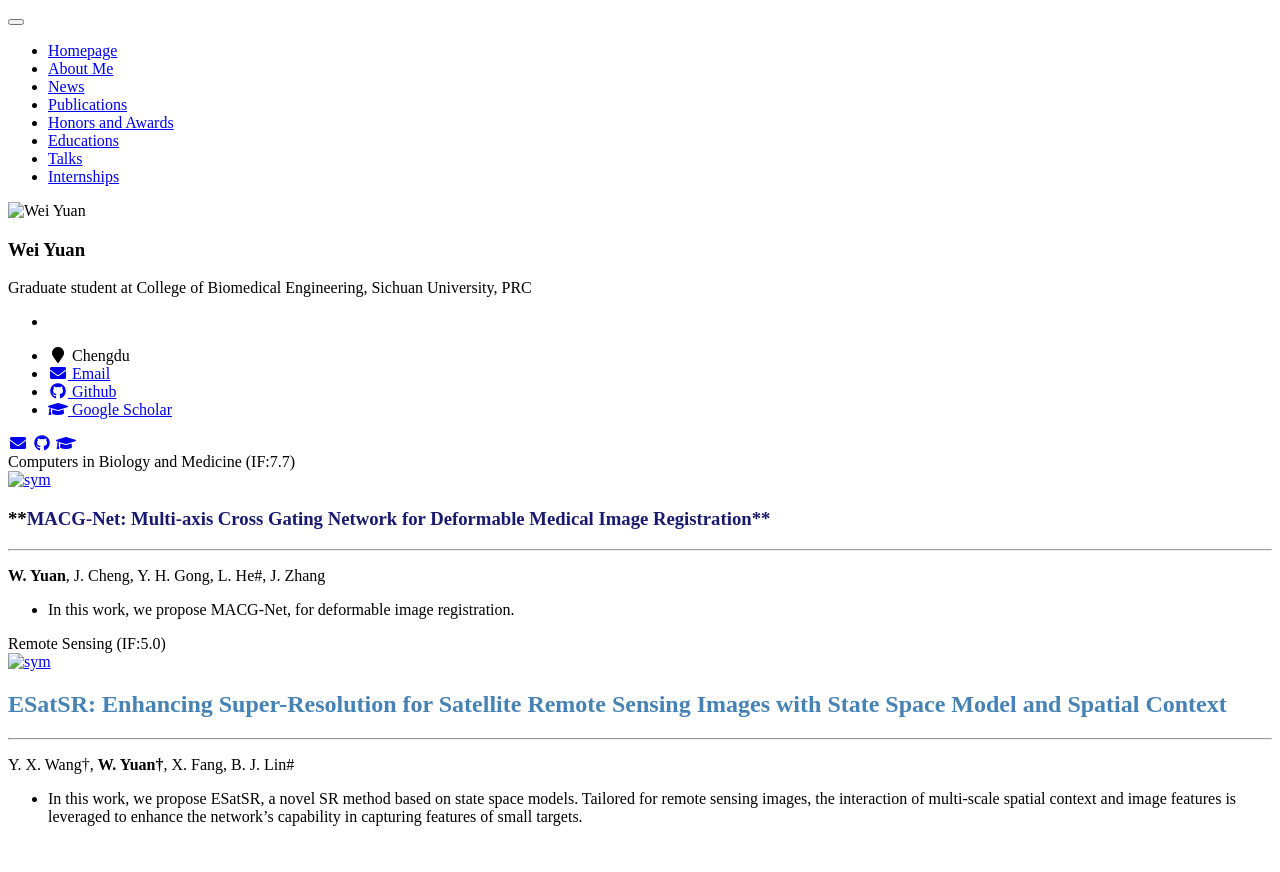
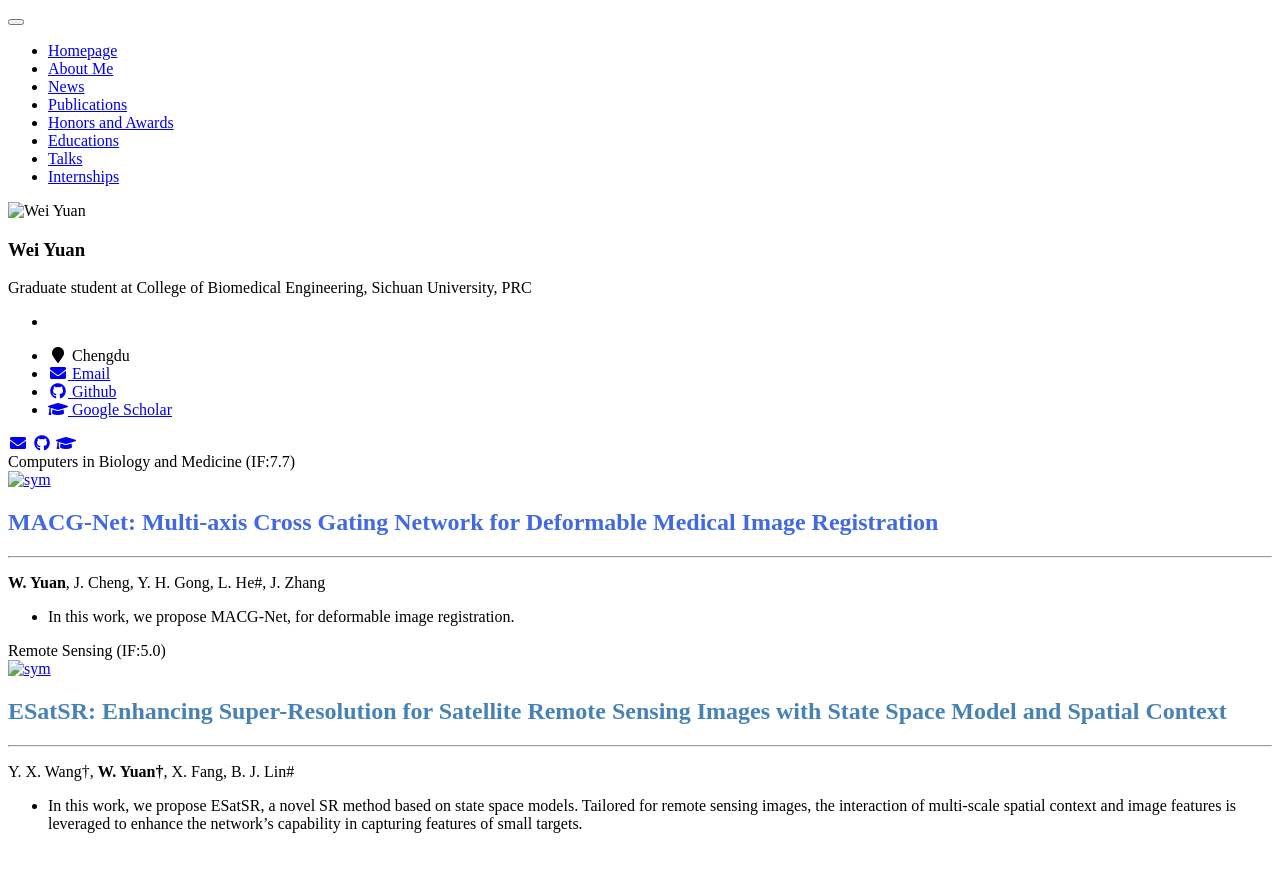
Before and after one commit to Valeyards/Valeyards.github.io, a Jekyll site: the page built from _pages/pubs.md, in a window 1280 px wide. Shown: the top 872 px of the page. Built offline with Jekyll 4.4.1, drawn with Linux system fonts in a browser that asks for light colours; our own code applies the rules of GitHub Pages for plain Markdown files.

Commit message:
Update pubs.md

```diff
--- a/_pages/pubs.md
+++ b/_pages/pubs.md
@@ -9,7 +9,7 @@
 </a>
 </div></div>
 <div class='paper-box-text' markdown="1">
-### **<font color=MidnightBlue >MACG-Net: Multi-axis Cross Gating Network for Deformable Medical Image Registration**
+## **<font color=RoyalBlue >MACG-Net: Multi-axis Cross Gating Network for Deformable Medical Image Registration</font>**
 
 ---
 
```
